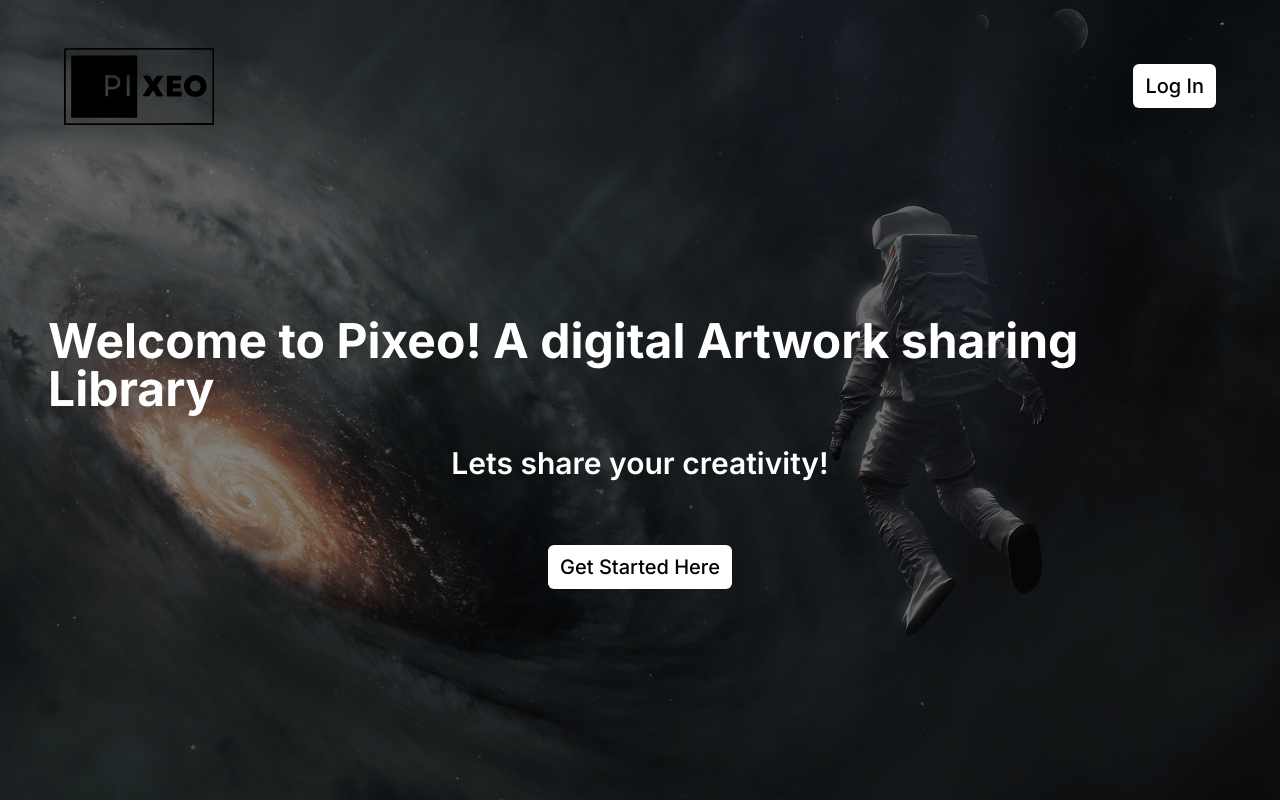
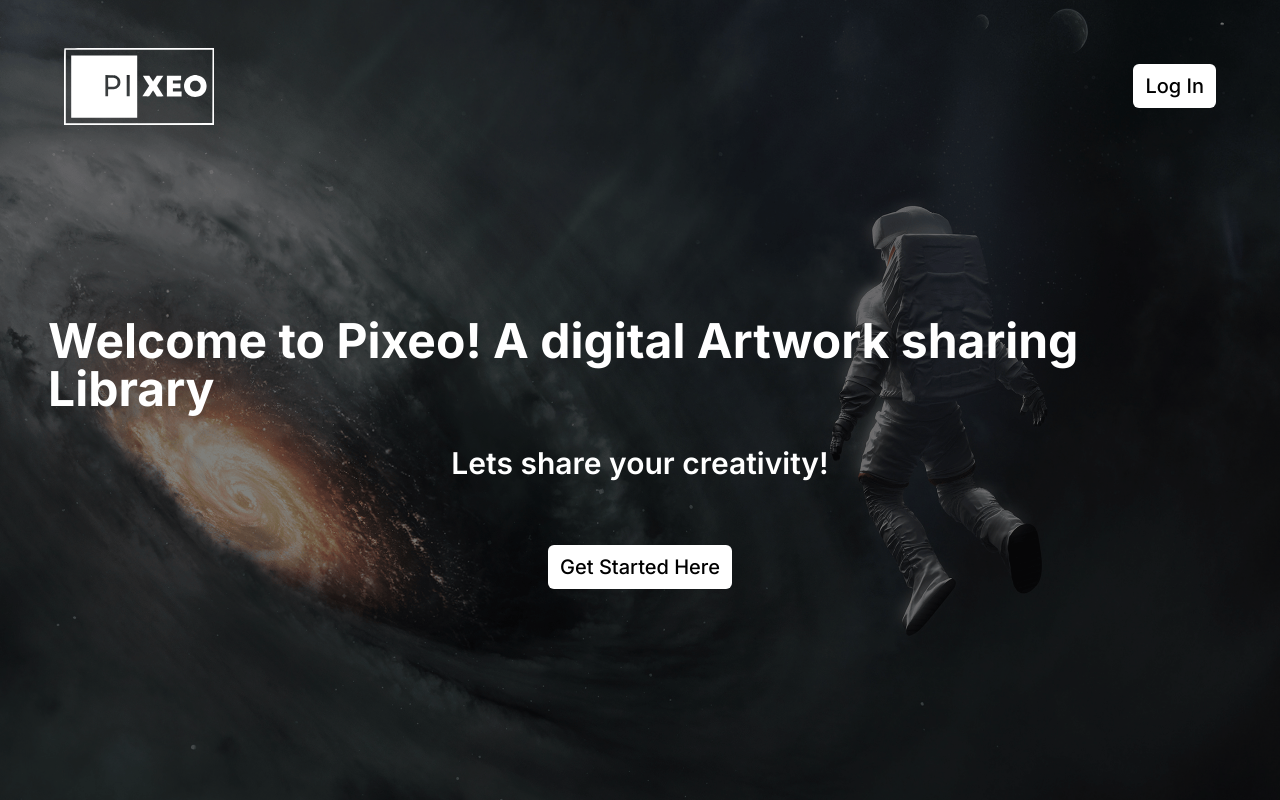
Before and after one commit to triquenguyen/pixeo, a Next.js app in the folder pixeo-app/: page / in a window 1280 px wide. Built offline with nearby package versions, Linux system fonts and the light colour scheme.

Commit message:
white logo

```diff
--- a/pixeo-app/src/pages/index.js
+++ b/pixeo-app/src/pages/index.js
@@ -16,7 +16,7 @@ export default function Home() {
       />
       <div className="px-12 py-10">
         <div className="flex items-center px-4 py-2">
-          <Link className="mr-auto" href="/">
+          <Link className="mr-auto invert" href="/">
             <Image alt="logo" height={37.5} src="/pixeo.svg" width={150} />
           </Link>
           <Link
```
